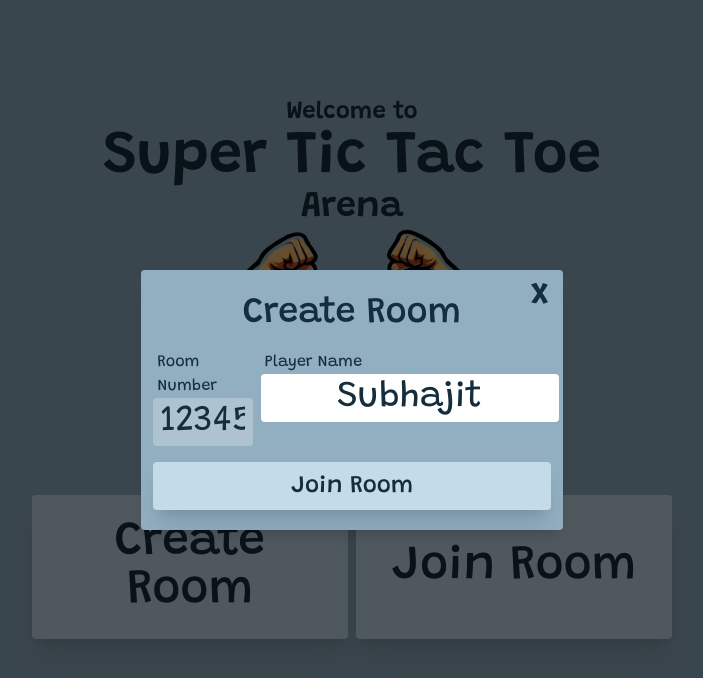
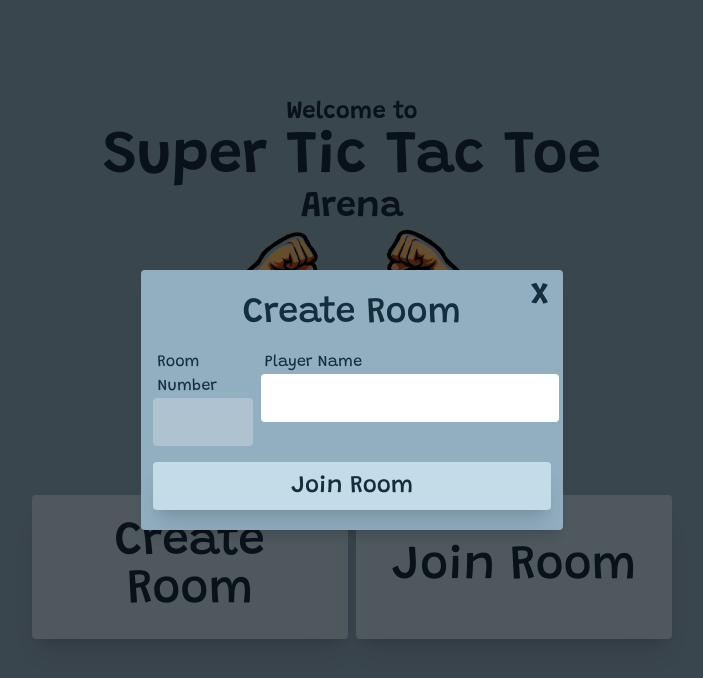
Before and after one commit to sdsubhajitdas/SuperTicTacToe, a React (Vite) app in the folder client/: page / in a window 1280 px wide. Both pictures are taken after a click on the button "Create Room". Shown: the top 678 px of the page, without its empty margins (288-991 px from the left). Built offline with nearby package versions, Linux system fonts and the light colour scheme.

Commit message:
Modal components hooked with event listeners

```diff
--- a/client/src/components/CreateRoomModal/index.tsx
+++ b/client/src/components/CreateRoomModal/index.tsx
@@ -1,11 +1,17 @@
 type CreateRoomModalProps = {
   isClosed: boolean;
   onClose: React.Dispatch<React.SetStateAction<boolean>>;
+  playerName: string;
+  setPlayerName: (arg0: string) => void;
+  roomId: string;
 };
 
 export default function CreateRoomModal({
   isClosed,
   onClose,
+  playerName,
+  setPlayerName,
+  roomId,
 }: CreateRoomModalProps) {
   return (
     <div className="fixed inset-0 z-10 overflow-y-auto" hidden={isClosed}>
@@ -31,8 +37,8 @@ export default function CreateRoomModal({
                 id="roomId"
                 type="text"
                 className="px-2 py-1 text-4xl text-center rounded"
-                value="12345"
                 disabled
+                value={roomId}
               />
             </div>
             <div className="flex flex-col sm:w-3/4">
@@ -44,7 +50,8 @@ export default function CreateRoomModal({
                 id="playerName"
                 type="text"
                 className="px-2 py-1 text-4xl text-center rounded"
-                value="Subhajit"
+                value={playerName}
+                onChange={(e) => setPlayerName(e.target.value)}
               />
             </div>
           </div>
--- a/client/src/components/JoinRoomModal/index.tsx
+++ b/client/src/components/JoinRoomModal/index.tsx
@@ -1,11 +1,19 @@
 type JoinRoomModalProps = {
   isClosed: boolean;
   onClose: React.Dispatch<React.SetStateAction<boolean>>;
+  playerName: string;
+  setPlayerName: (arg0: string) => void;
+  roomId: string;
+  setRoomId: (arg0: string) => void;
 };
 
 export default function JoinRoomModal({
   isClosed,
   onClose,
+  playerName,
+  setPlayerName,
+  roomId,
+  setRoomId,
 }: JoinRoomModalProps) {
   return (
     <div className="fixed inset-0 z-10 overflow-y-auto" hidden={isClosed}>
@@ -31,6 +39,8 @@ export default function JoinRoomModal({
                 id="roomId"
                 type="text"
                 className="px-2 py-1 text-4xl text-center rounded"
+                value={roomId}
+                onChange={(e) => setRoomId(e.target.value)}
               />
             </div>
             <div className="flex flex-col sm:w-3/4">
@@ -42,7 +52,8 @@ export default function JoinRoomModal({
                 id="playerName"
                 type="text"
                 className="px-2 py-1 text-4xl text-center rounded"
-                value="Subhajit"
+                value={playerName}
+                onChange={(e) => setPlayerName(e.target.value)}
               />
             </div>
           </div>
--- /dev/null
+++ b/client/src/hooks/useRoomManagement.ts
@@ -0,0 +1,60 @@
+import { useReducer } from "react"
+
+
+export const roomManagementActions = {
+  SET_PLAYER_1_NAME: "set_player_1_name",
+  SET_PLAYER_1_ERROR: "set_player_1_error",
+  SET_PLAYER_2_NAME: "set_player_2_name",
+  SET_PLAYER_2_ERROR: "set_player_2_error",
+  SET_ROOM_VALUE: "set_room_value",
+  SET_ROOM_ERROR: "set_room_error",
+}
+
+function reducer(state: unknown, action: { type: string, payload: unknown }) {
+  const newState = JSON.parse(JSON.stringify(state));
+  const payload = action.payload;
+
+  switch (action.type) {
+    case roomManagementActions.SET_PLAYER_1_NAME:
+      newState.player1.value = payload;
+      break;
+    case roomManagementActions.SET_PLAYER_1_ERROR:
+      newState.player1.error = payload;
+      break;
+    case roomManagementActions.SET_PLAYER_2_NAME:
+      newState.player2.value = payload;
+      break;
+    case roomManagementActions.SET_PLAYER_2_ERROR:
+      newState.player2.error = payload;
+      break;
+    case roomManagementActions.SET_ROOM_VALUE:
+      newState.room.value = payload;
+      break;
+    case roomManagementActions.SET_ROOM_ERROR:
+      newState.room.error = payload;
+      break;
+  }
+  return newState;
+}
+
+export default function useRoomManagement() {
+  const initialState = {
+    player1: {
+      value: "",
+      error: ""
+    },
+    player2: {
+      value: "",
+      error: ""
+    },
+    room: {
+      value: "",
+      error: ""
+    }
+  }
+
+
+
+
+  return useReducer(reducer, initialState);
+}
--- a/client/src/pages/Home/index.tsx
+++ b/client/src/pages/Home/index.tsx
@@ -3,10 +3,14 @@ import logo from "../../assets/logo.png";
 import Button from "../../components/Button";
 import CreateRoomModal from "../../components/CreateRoomModal";
 import JoinRoomModal from "../../components/JoinRoomModal";
+import useRoomManagement, {
+  roomManagementActions,
+} from "../../hooks/useRoomManagement";
 
 function Home() {
   const [createRoomIsClosed, setCreateRoomIsClosed] = useState(true);
   const [joinRoomIsClosed, setJoinRoomIsClosed] = useState(true);
+  const [state, dispatch] = useRoomManagement();
 
   return (
     <main className="flex flex-col items-center min-h-screen pt-12 sm:pt-24 bg-app-bg text-app-text">
@@ -29,10 +33,32 @@ function Home() {
       <CreateRoomModal
         isClosed={createRoomIsClosed}
         onClose={setCreateRoomIsClosed}
+        playerName={state.player1.value}
+        setPlayerName={(playerName: string) =>
+          dispatch({
+            type: roomManagementActions.SET_PLAYER_1_NAME,
+            payload: playerName,
+          })
+        }
+        roomId={state.room.value}
       />
       <JoinRoomModal
         isClosed={joinRoomIsClosed}
         onClose={setJoinRoomIsClosed}
+        playerName={state.player2.value}
+        setPlayerName={(playerName: string) =>
+          dispatch({
+            type: roomManagementActions.SET_PLAYER_2_NAME,
+            payload: playerName,
+          })
+        }
+        roomId={state.room.value}
+        setRoomId={(roomId: string) =>
+          dispatch({
+            type: roomManagementActions.SET_ROOM_VALUE,
+            payload: roomId,
+          })
+        }
       />
     </main>
   );
```
